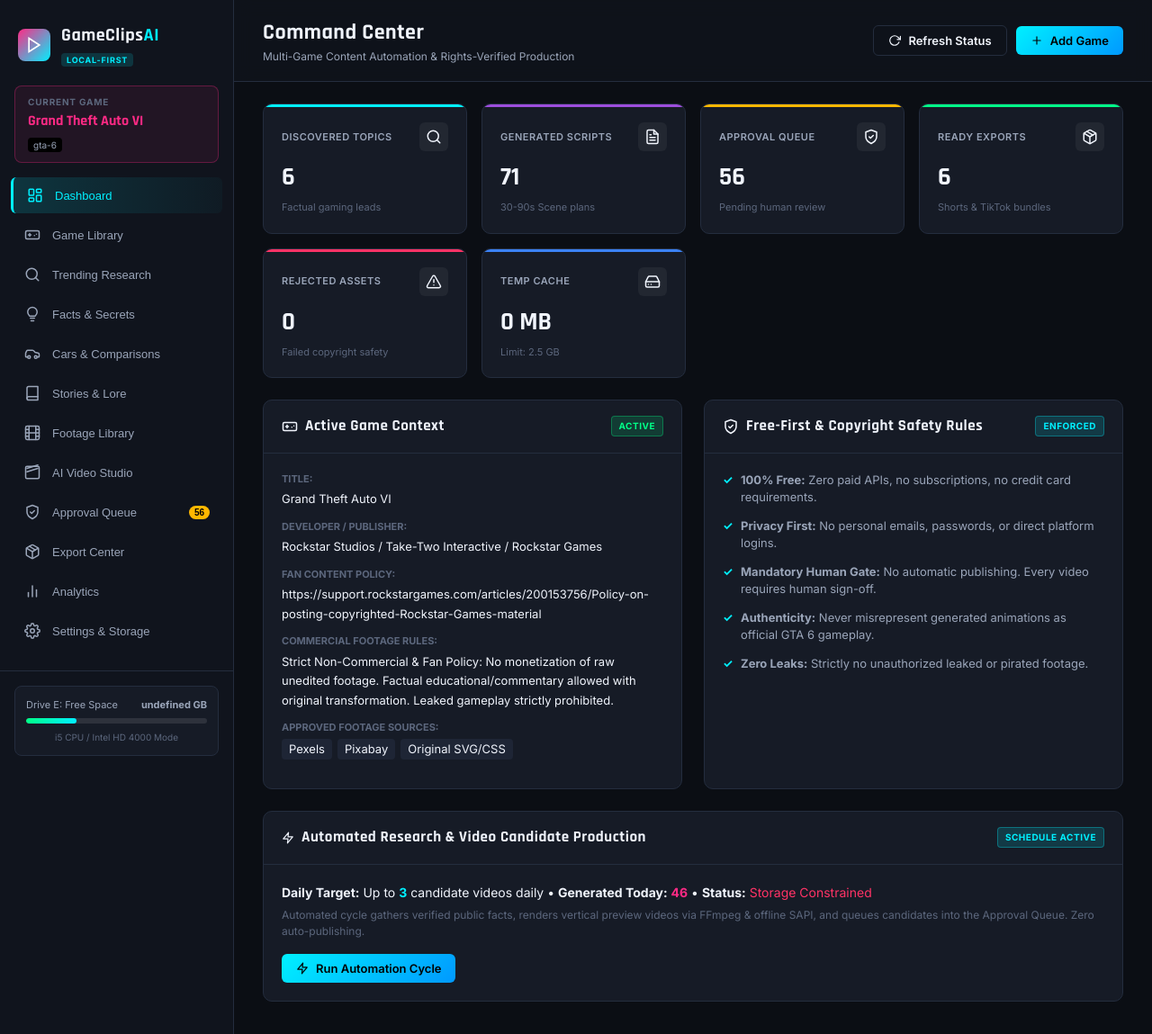
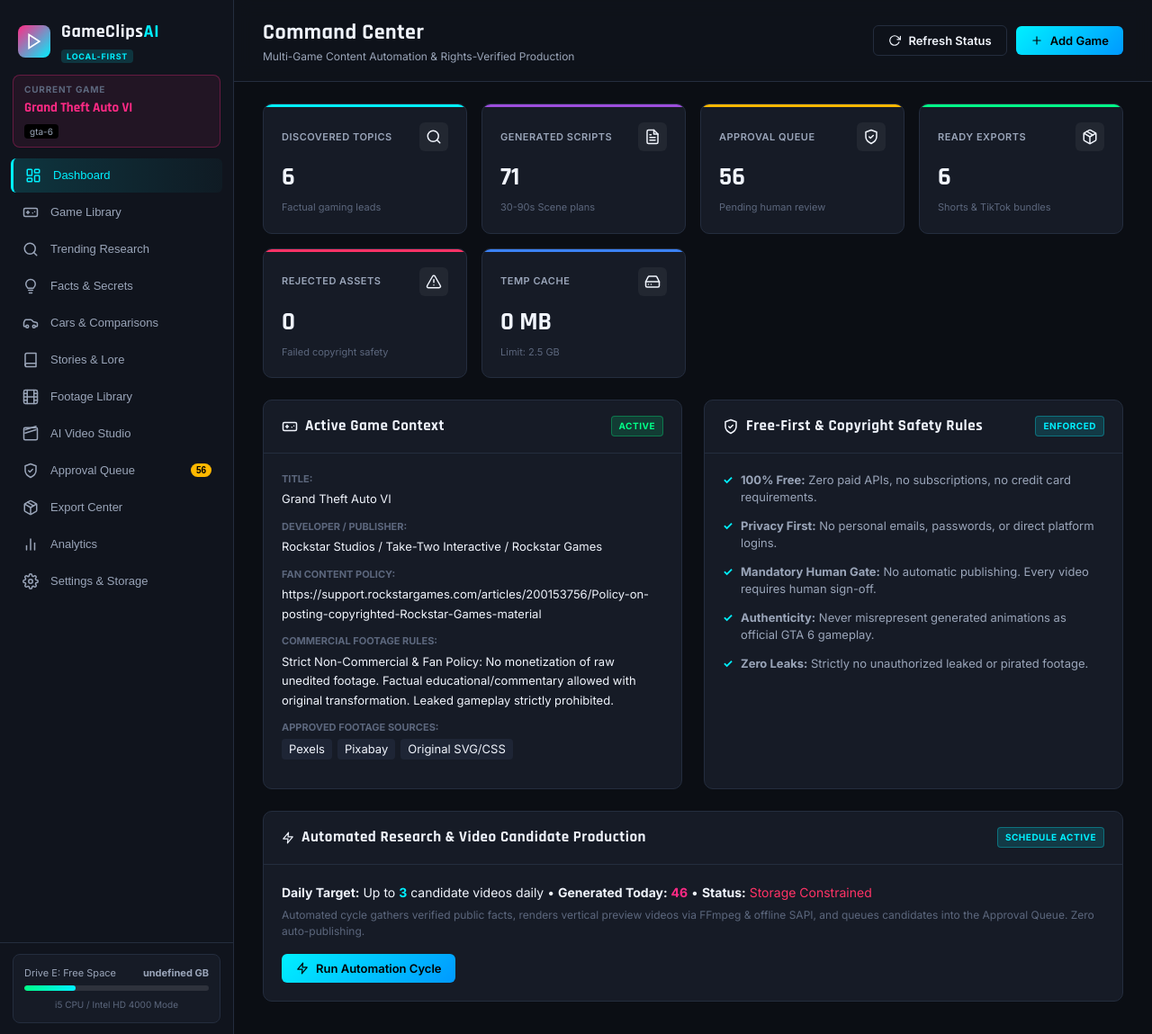
Before and after one commit to ShaheryarAkbar/GameClips-AI, a Flask app: page / in a window 1280 px wide. Shown: the whole page at 90% size. Run offline with Flask 3, Linux system fonts and the light colour scheme; data comes from the database, SQL or seed files in the repository.

Commit message:
Sidebar layout: fixed header and footer, internal nav-menu scroll, balanced bottom padding

```diff
--- a/static/css/style.css
+++ b/static/css/style.css
@@ -84,17 +84,15 @@ body.dark-theme {
     display: flex;
     flex-direction: column;
     flex-shrink: 0;
-    overflow-y: auto;
-    overflow-x: hidden;
-    -webkit-overflow-scrolling: touch;
-    overscroll-behavior: contain;
+    overflow: hidden; /* Whole sidebar is fixed; only nav-menu scrolls */
 }
 
 .brand {
-    padding: 24px 20px 16px;
+    padding: 20px 20px 12px;
     display: flex;
     align-items: center;
     gap: 12px;
+    flex-shrink: 0;
 }
 
 .logo-icon {
@@ -136,11 +134,12 @@ body.dark-theme {
 
 /* ACTIVE GAME BANNER */
 .active-game-banner {
-    margin: 4px 16px 16px;
-    padding: 10px 14px;
+    margin: 0 14px 12px;
+    padding: 8px 12px;
     background: rgba(255, 42, 133, 0.08);
     border: 1px solid rgba(255, 42, 133, 0.3);
     border-radius: 8px;
+    flex-shrink: 0;
 }
 
 .pill-label {
@@ -153,7 +152,7 @@ body.dark-theme {
 
 .pill-game-name {
     font-family: var(--font-heading);
-    font-size: 16px;
+    font-size: 15px;
     font-weight: 700;
     color: var(--neon-pink);
     margin: 2px 0;
@@ -167,21 +166,42 @@ body.dark-theme {
     color: var(--text-secondary);
 }
 
-/* NAV MENU */
+/* NAV MENU - ONLY this middle section scrolls */
 .nav-menu {
-    padding: 0 12px;
+    flex: 1 1 auto;
+    min-height: 0;
+    padding: 0 12px 8px;
     display: flex;
     flex-direction: column;
-    gap: 4px;
-    flex-shrink: 0;
-    overflow: visible;
+    gap: 3px;
+    overflow-y: auto;
+    overflow-x: hidden;
+    -webkit-overflow-scrolling: touch;
+    scrollbar-width: thin;
+}
+
+.nav-menu::-webkit-scrollbar {
+    width: 4px;
+}
+
+.nav-menu::-webkit-scrollbar-track {
+    background: transparent;
+}
+
+.nav-menu::-webkit-scrollbar-thumb {
+    background: rgba(255, 255, 255, 0.12);
+    border-radius: 2px;
+}
+
+.nav-menu::-webkit-scrollbar-thumb:hover {
+    background: rgba(0, 240, 255, 0.35);
 }
 
 .nav-item {
     display: flex;
     align-items: center;
     gap: 12px;
-    padding: 10px 14px;
+    padding: 9px 12px;
     border-radius: 6px;
     background: transparent;
     border: none;
@@ -192,6 +212,7 @@ body.dark-theme {
     text-align: left;
     transition: all 0.2s ease;
     width: 100%;
+    flex-shrink: 0;
 }
 
 .nav-item:hover {
@@ -221,12 +242,13 @@ body.dark-theme {
     border-radius: 10px;
 }
 
-/* SIDEBAR FOOTER & STORAGE WIDGET */
+/* SIDEBAR FOOTER & STORAGE WIDGET - Fixed at bottom */
 .sidebar-footer {
-    padding: 16px 16px 60px;
+    padding: 12px 14px;
     border-top: 1px solid var(--border-color);
-    margin-top: 24px;
+    margin-top: auto;
     flex-shrink: 0;
+    background: var(--bg-sidebar);
 }
 
 .storage-widget {
@@ -375,7 +397,7 @@ body.dark-theme {
 /* TAB CONTENT */
 .tab-pane {
     display: none;
-    padding: 24px 32px 100px;
+    padding: 24px 32px 36px;
     min-width: 0;
 }
 
```
Also changed, not shown: other parts of static/css/style.css (+24 -16 lines), docs/static/css/style.css (+64 -34 lines).
